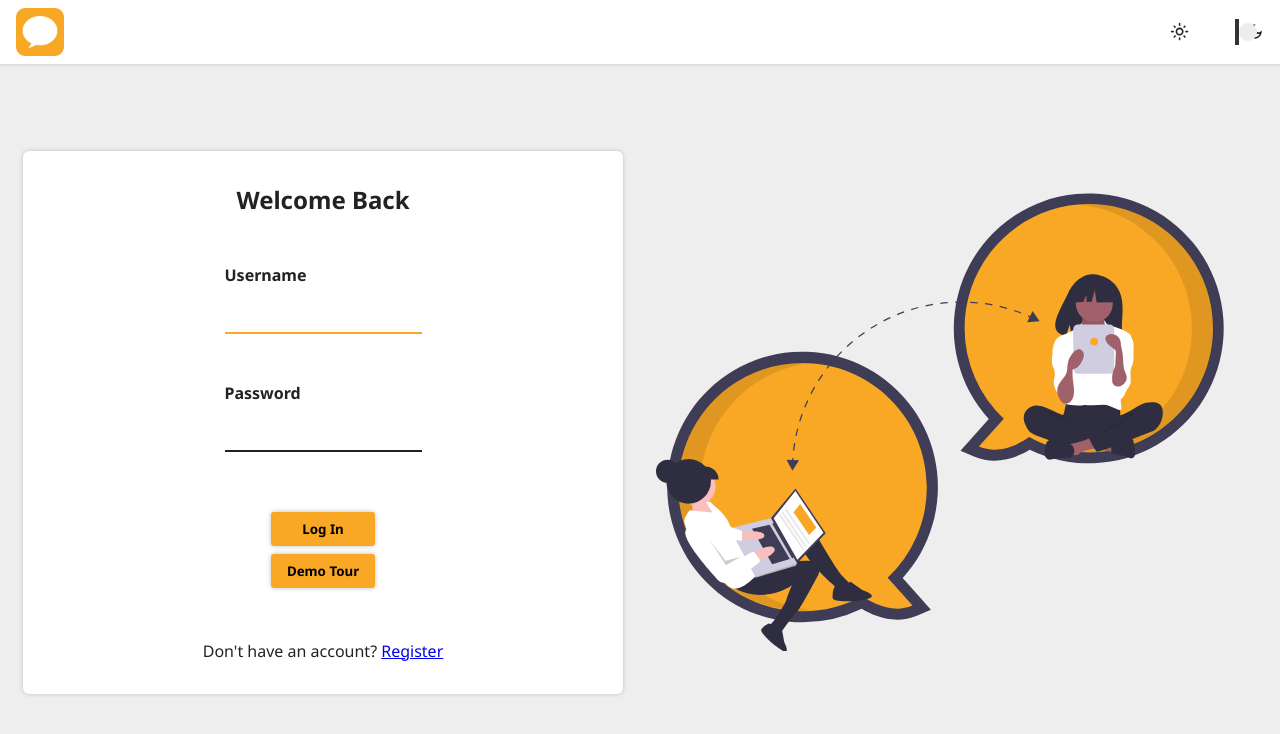
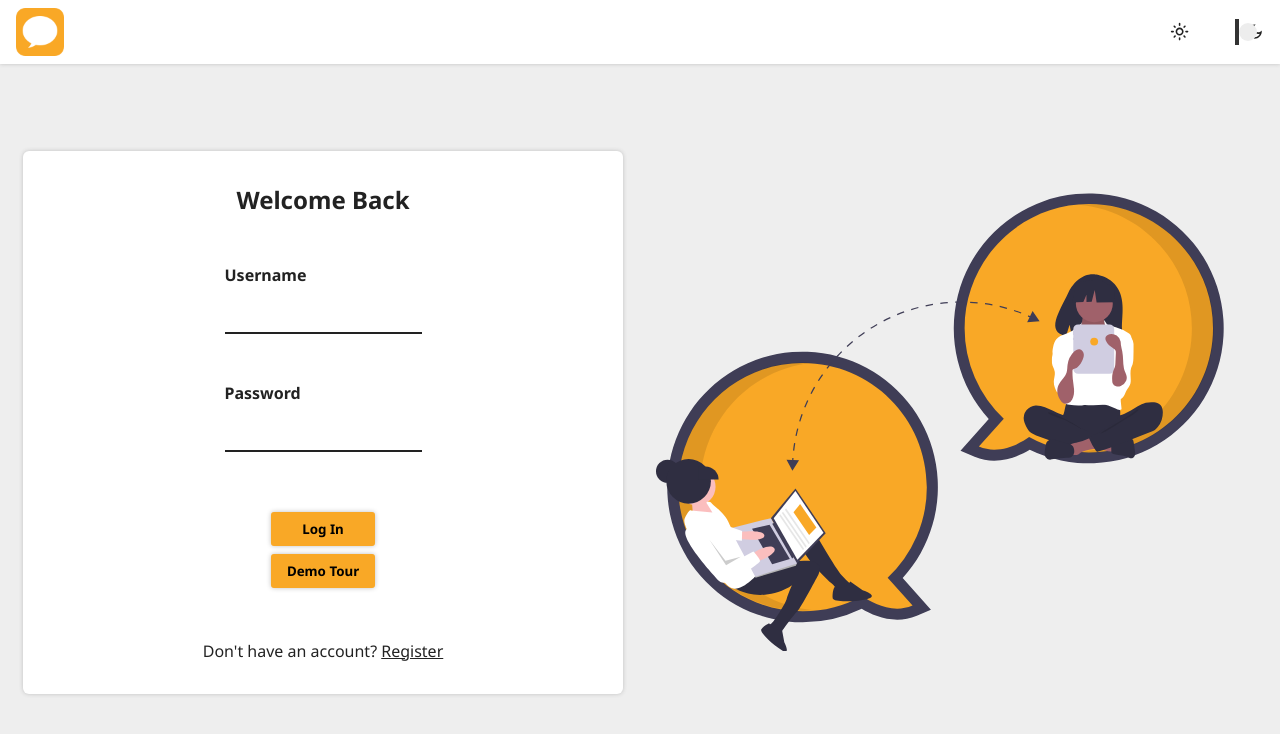
Before and after one commit to MichaelShawUK/social-network, a React (Create React App) app: page /login in a window 1280 px wide. Shown: the top 734 px of the page. Built offline with nearby package versions, Linux system fonts and the light colour scheme.

Commit message:
Remove autofocus on inputs

```diff
--- a/src/components/EditProfile.js
+++ b/src/components/EditProfile.js
@@ -69,7 +69,6 @@ const EditProfile = ({ update, setUpdate }) => {
           placeholder={firstName}
           name="firstName"
           id="firstName"
-          autoFocus
           defaultValue={firstName}
         ></input>
         <label htmlFor="lastName">Last Name</label>
--- a/src/components/Login.js
+++ b/src/components/Login.js
@@ -56,7 +56,6 @@ const Login = () => {
               <input
                 type="text"
                 name="username"
-                autoFocus
                 defaultValue={username}
               ></input>
             </label>
--- a/src/components/PostPrompt.js
+++ b/src/components/PostPrompt.js
@@ -52,7 +52,6 @@ const PostPrompt = ({ setData }) => {
           className="textInput"
           type="text"
           name="text"
-          autoFocus
         ></input>
         {!imageUrl && (
           <label htmlFor="imageFile" className="fileLabel">
--- a/src/components/Register.js
+++ b/src/components/Register.js
@@ -51,7 +51,6 @@ const Register = () => {
               <input
                 type="text"
                 name="username"
-                autoFocus
                 defaultValue={form.username}
               ></input>
             </label>
--- a/src/styles/GlobalStyle.js
+++ b/src/styles/GlobalStyle.js
@@ -8,7 +8,7 @@ const GlobalStyle = createGlobalStyle`
     font-family: 'Noto Sans', sans-serif;
   }
 
-  a:visited {
+  a {
     color: inherit;
   }
 
```
